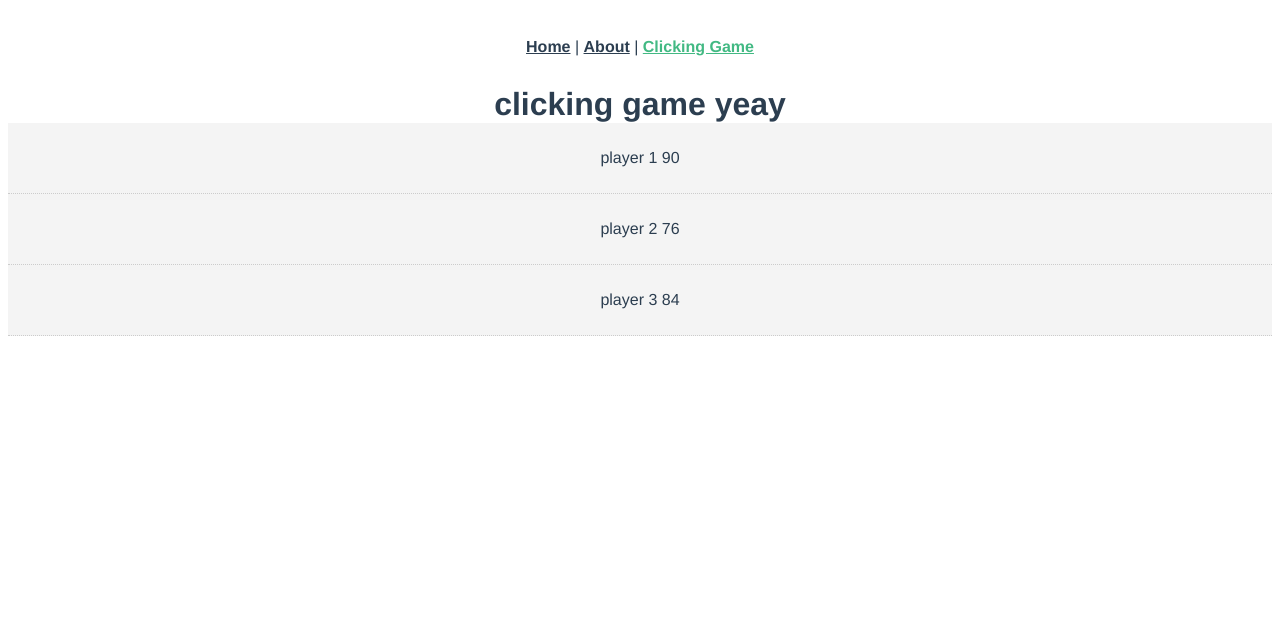
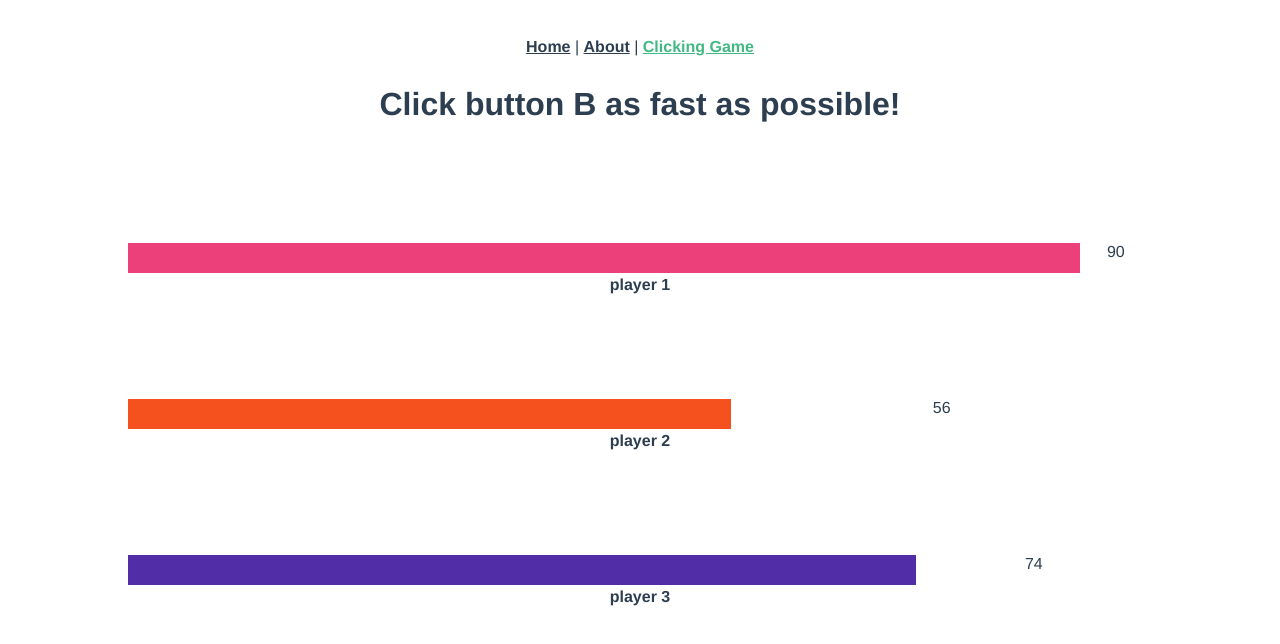
Before and after one commit to sps-team-6/frontend, a Vue app: page /#/clicking-game in a window 1280 px wide. Shown: the top 644 px of the page. Built offline with nearby package versions, Linux system fonts and the light colour scheme.

Commit message:
update progress bar

```diff
--- a/src/components/clickinggame/BarItem.vue
+++ b/src/components/clickinggame/BarItem.vue
@@ -1,9 +1,12 @@
 <template>
   <div class="bar-item">
-      <p>
-        {{bar.name}}
-        {{bar.percent}}
-      </p>
+    <div class="bar-num-clicks">
+      <div class="progress" v-bind:style= "{'background':bar.color, 'width':bar.numClicks+'%'}"></div>
+      <span class="num-clicks">{{bar.numClicks}}</span>
+    </div>
+    <div class="bar-name">
+      {{bar.name}}
+    </div>
   </div>
 </template>
 
@@ -16,8 +19,22 @@ export default {
 
 <style scoped>
   .bar-item {
-    background: #f4f4f4;
-    padding: 10px;
-    border-bottom: 1px #ccc dotted;
+    padding: 30px;
+    margin: 30px;
+  }
+
+  .bar-num-clicks {
+    vertical-align: middle;
+  }
+
+  .progress {
+    float: left;
+    padding: 15px;
+  }
+
+  .bar-name {
+    position: relative;
+    padding: 15px;
+    font-weight: bold;
   }
 </style>
--- a/src/components/clickinggame/Bars.vue
+++ b/src/components/clickinggame/Bars.vue
@@ -1,6 +1,6 @@
 <template>
-  <div>
-    <div v-bind:key="bar.id" v-for="bar in bars">
+  <div class="bars">
+    <div class="bar" v-bind:key="bar.id" v-for="bar in bars">
       <BarItem v-bind:bar="bar" />
     </div>
   </div>
@@ -19,5 +19,9 @@ export default {
 </script>
 
 <style scoped>
-
+  .bars {
+    padding: 30px;
+    margin: 30px;
+    /* transform: rotateZ(-90deg); */
+  }
 </style>
--- a/src/router/index.js
+++ b/src/router/index.js
@@ -21,7 +21,7 @@ Vue.use(VueRouter)
   {
     path: '/clicking-game',
     name: 'ClickingGame',
-    component: () => import(/* webpackChunkName: "about" */ '../views/ClickingGame.vue')
+    component: () => import('../views/ClickingGame.vue')
   },
 ]
 
--- a/src/views/ClickingGame.vue
+++ b/src/views/ClickingGame.vue
@@ -1,7 +1,7 @@
 <template>
   <div class="clicking-game">
     <div class="a">
-      <h1>clicking game yeay</h1>
+      <h1>Click button {{selectedButton}} as fast as possible!</h1>
     </div>
     <div class="progress-bar">
       <Bars v-bind:bars="bars"></Bars>
@@ -17,14 +17,20 @@ export default {
     components: {
       Bars,
     },
-    data() {
+    data() { // Alternatively, can create a .js data file, but for now this shall suffice.
       return {
         bars: [
-          { name:"player 1", percent: 90, color: "#ec407a" },
-          { name:"player 2", percent: 76, color: "#f4511e" },
-          { name:"player 3", percent: 84, color: "#512da8" }
-        ]
+          { name:"player 1", numClicks: 90, color: "#ec407a" },
+          { name:"player 2", numClicks: 56, color: "#f4511e" },
+          { name:"player 3", numClicks: 74, color: "#512da8" }
+        ],
+        buttons: ['A', 'B', 'C', 'D', 'E'],
+        selectedButton: ''
       }
+    },
+    created() {
+      const idx = Math.floor(Math.random() * this.buttons.length);
+      this.selectedButton = this.buttons[idx];
     }
 }
 </script>
```
